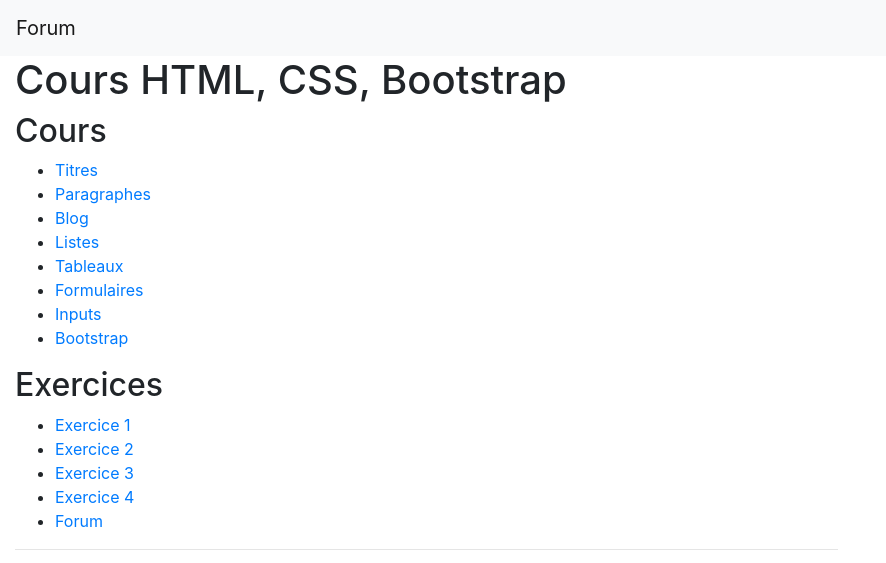
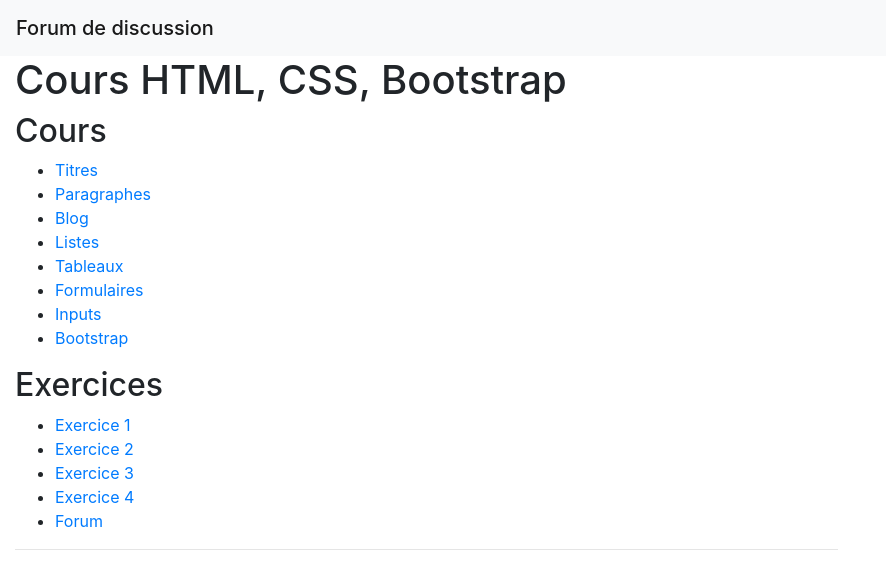
Before and after one commit to julien1619/cours-web-mines-2020-basics, a website built with webpack: page src/index.template.html in a window 1280 px wide. Shown: the whole page, without its empty margins (0-886 px from the left). Built offline with nearby package versions, Linux system fonts and the light colour scheme.

Commit message:
Update year

```diff
--- a/src/index.template.html
+++ b/src/index.template.html
@@ -6,22 +6,22 @@
   <meta http-equiv="X-UA-Compatible" content="IE=edge">
   <meta name="viewport" content="width=device-width, initial-scale=1, shrink-to-fit=no">
 
-  <title>Cours Web Mines 2019</title>
-  <meta name="description" content="Description détaillée de cours Web Mines 2019">
+  <title>Cours Web Mines 2020</title>
+  <meta name="description" content="Description détaillée de cours Web Mines 2020">
   <meta name="keywords" content="cours, web, mines, html">
   <meta name="author" content="Julien Blatecky">
 
-  <meta property="og:title" content="Cours Web Mines 2019">
+  <meta property="og:title" content="Cours Web Mines 2020">
   <meta property="og:type" content="website">
   <meta property="og:url" content="http://localhost/">
   <meta property="og:image" content="favicon.png">
-  <meta property="og:site_name" content="Cours Web Mines 2019">
-  <meta property="og:description" content="Description détaillée de cours Web Mines 2019">
+  <meta property="og:site_name" content="Cours Web Mines 2020">
+  <meta property="og:description" content="Description détaillée de cours Web Mines 2020">
 </head>
 
 <body>
-  <nav class="navbar navbar-expand-lg navbar-light bg-light">
-    <a class="navbar-brand" href="#">Forum</a>
+  <nav class="navbar navbar-expand-lg navbar-light bg-light sticky-top">
+    <span class="navbar-brand mb-0 h1">Forum de discussion</a>
   </nav>
   <div class="container-fluid">
     <div id="main-content"></div>
```
